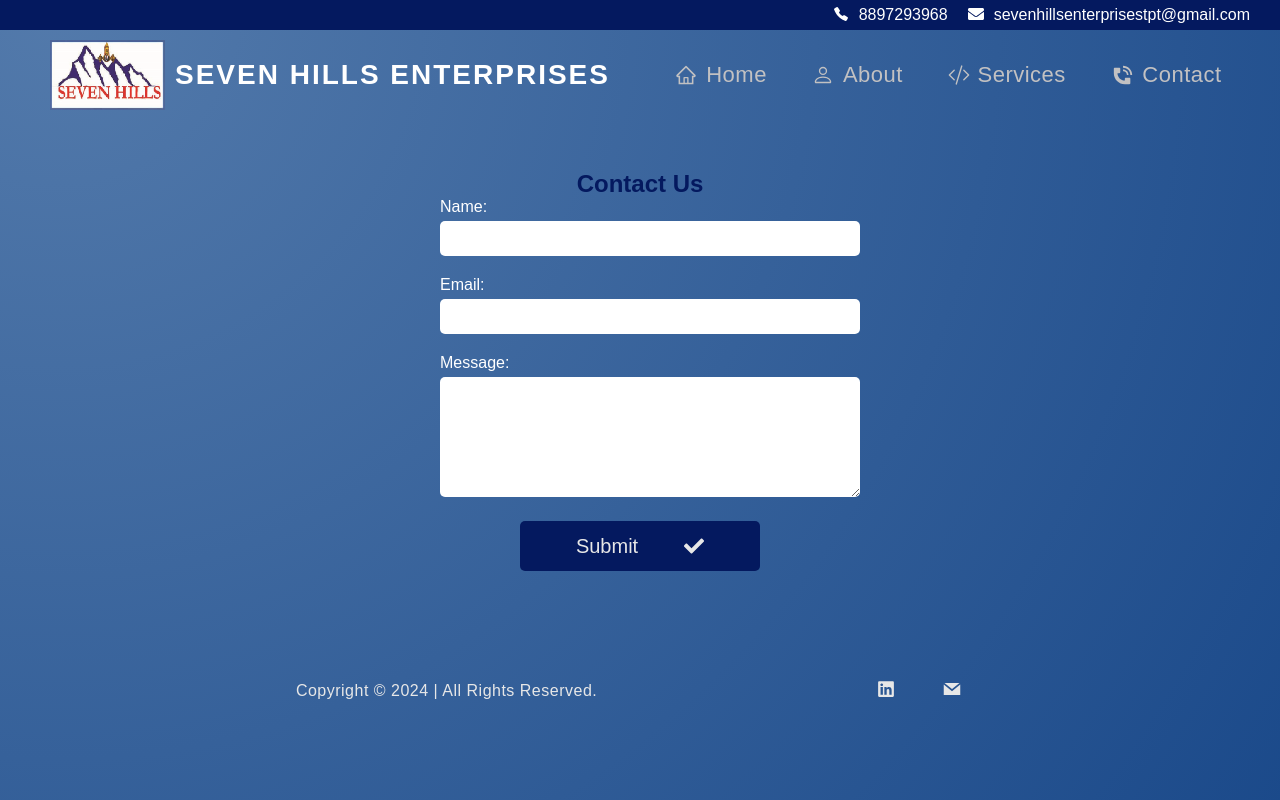
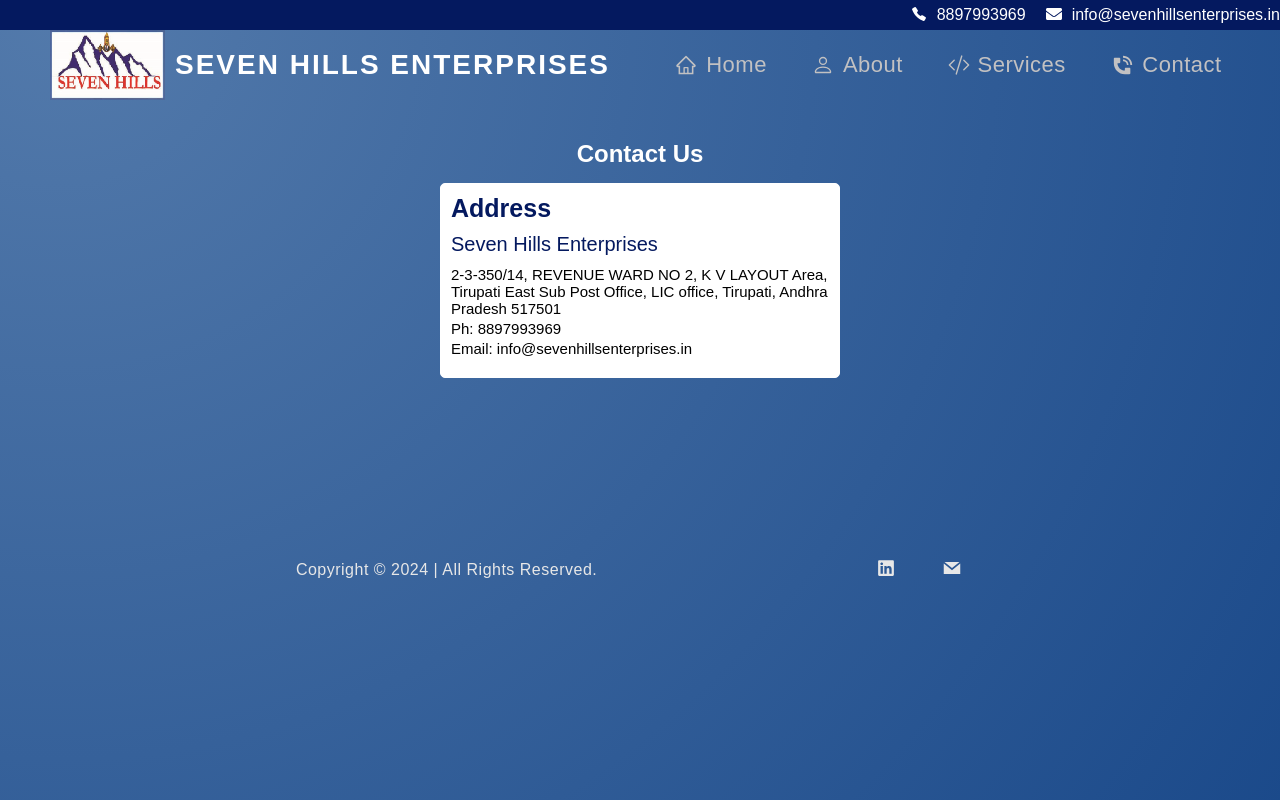
Before and after one commit to KavyaVema/sevenhills, a React (Vite) app: page /Contact in a window 1280 px wide. Built offline with nearby package versions, Linux system fonts and the light colour scheme.

Commit message:
company mail itegraton | address integration

```diff
--- a/src/App.css
+++ b/src/App.css
@@ -16,8 +16,8 @@
   transition: opacity 0.5s ease-in-out;
 }
 .contact-nav-bar {
-  /* position: fixed; */
-
+  position: fixed !important;
+  top: 0;
   color: black;
   display: flex;
   gap: 20px;
@@ -27,6 +27,8 @@
   padding-right: 30px;
   background: #04195f;
   color: white;
+  width: 100%;
+  z-index: 2;
 
 }
 .nav-bar-logo-img-section {
@@ -40,3 +42,22 @@
   display: flex;
   gap: 10px;
 }
+.address-card  {
+margin-top: 15px;
+    border-radius: 5px;
+    padding: 10px 10px 20px 10px;
+    color: black;
+    background: white;
+    border: 1px solid white;
+    justify-content: center;
+    display: flex;
+    align-items: center;
+  }
+
+  .address-card-section {
+    display: grid;
+    grid-auto-flow: row;
+    gap: 10px;
+    justify-content: center;
+    align-items: center;
+  }
--- a/src/App.jsx
+++ b/src/App.jsx
@@ -14,6 +14,7 @@
 import { FaEnvelope } from "react-icons/fa";
 function App() {
   const [loading, setLoading] = useState(true);
+  const [hideFooter,setHideFooter]=useState(false);
   const location = useLocation()
 
   useEffect(() => {
@@ -39,8 +40,8 @@
       ) : (
         <>
         <div className="contact-nav-bar">
-        <div className="contact-nav-bar-item"><IoCallSharp />8897293968 </div>
-        <div className="contact-nav-bar-item"><FaEnvelope />sevenhillsenterprisestpt@gmail.com </div></div>
+        <div className="contact-nav-bar-item"><IoCallSharp />8897993969 </div>
+        <div className="contact-nav-bar-item"><FaEnvelope />info@sevenhillsenterprises.in</div></div>
           <Nav />
           <MoveToTop />
 
--- a/src/Components/Contact.jsx
+++ b/src/Components/Contact.jsx
@@ -25,8 +25,9 @@
 
   return (
     <div className="contact-container">
-      <h2>Contact Us</h2>
-      {submitted ? (
+
+      <h2 style={{color:"white"}}>Contact Us</h2>
+      {/* {submitted ? (
         <p className="submitted-message">Form has been submitted!</p>
       ) : (
         <form onSubmit={handleSubmit}>
@@ -69,8 +70,14 @@
             <FaCheck> </FaCheck>{" "}
           </button>
         </a>
-        </form>
-      )}
+      </form>)} */}
+      <div className="address-card"><div className="address-card-section"><h5 style={{fontSize:"25px",color:"#04195f"}}>Address</h5>
+      <div style={{fontSize:"20px",color:"#04195f"}}>Seven Hills Enterprises</div>
+      <div style={{fontSize:"15px",display:"grid",gap:"3px"}}>2-3-350/14, REVENUE WARD NO 2, K V LAYOUT Area, Tirupati East Sub Post Office, LIC office, Tirupati, Andhra Pradesh 517501<div>Ph: 8897993969</div><div>Email: info@sevenhillsenterprises.in</div></div></div></div>
+        {/* <div style={{height:"10px"}}></div> */}
+
+
+
     </div>
   );
 };
--- a/src/Components/Footer.jsx
+++ b/src/Components/Footer.jsx
@@ -16,7 +16,7 @@
           <FaInstagram />
         </a> */}
 
-        <a href="mailTo:sevenhillsenterprisestpt@gmail.com." target="_blank">
+        <a href="mailTo:info@sevenhillsenterprises.in" target="_blank">
           <GrMail />
         </a>
       </div>
--- a/src/Components/Navbar.jsx
+++ b/src/Components/Navbar.jsx
@@ -6,7 +6,7 @@
 import { CgPhone } from "react-icons/cg";
 import sevenHillsLogo from "../images/sevenHillsLogo.png"
 
-const Nav = () => {
+const Nav = ({setHideFooter}) => {
   const [navbarblur, setnavbarblur] = useState(false);
 
   function scrollHandler() {
@@ -72,7 +72,7 @@
             <BsCodeSlash /> Services
           </Link>
         </li>
-        <li onClick={hideMenu}>
+        <li onClick={hideMenu} setHideFooter="false">
           <Link to="/Contact">
             <CgPhone />
             Contact
--- a/src/index.css
+++ b/src/index.css
@@ -73,11 +73,12 @@
 
 .Navbar {
   display: flex;
-  margin-top: 10px;
+  margin-top: 30px;
   padding: 0px 50px;
   justify-content: space-between;
   align-items: center;
   position: fixed;
+  top: 0px;
   width: 100%;
   z-index: 2;
   height: 70px;
@@ -131,7 +132,7 @@
   color: #ffffff;
 }
 .NavbarLinks a::after {
-  background-color: #ffffff;
+  /* background-color: #ffffff; */
   content: "";
   position: absolute;
   height: 3px;
@@ -461,6 +462,7 @@
   padding: 20px;
   border-radius: 10px;
   max-width: 400px;
+  height:430px;
   margin: auto;
 }
 
--- a/vite.config.js
+++ b/vite.config.js
@@ -3,6 +3,5 @@
 
 // https://vitejs.dev/config/
 export default defineConfig({
-  plugins: [react()],
-  base:"/sevenhills/"
+  plugins: [react()]
 })
```
Lines whose indentation alone changed are shown as unchanged.
